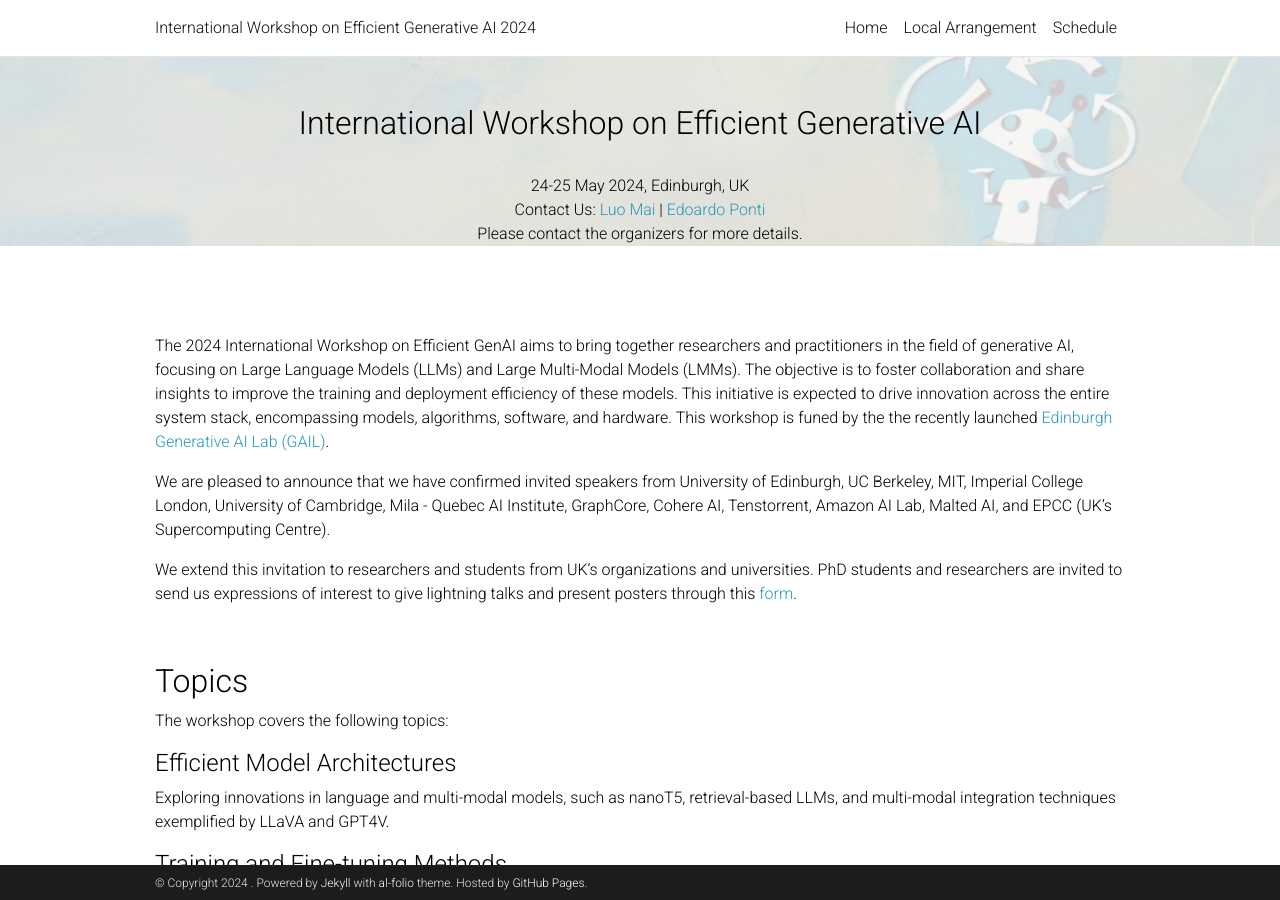
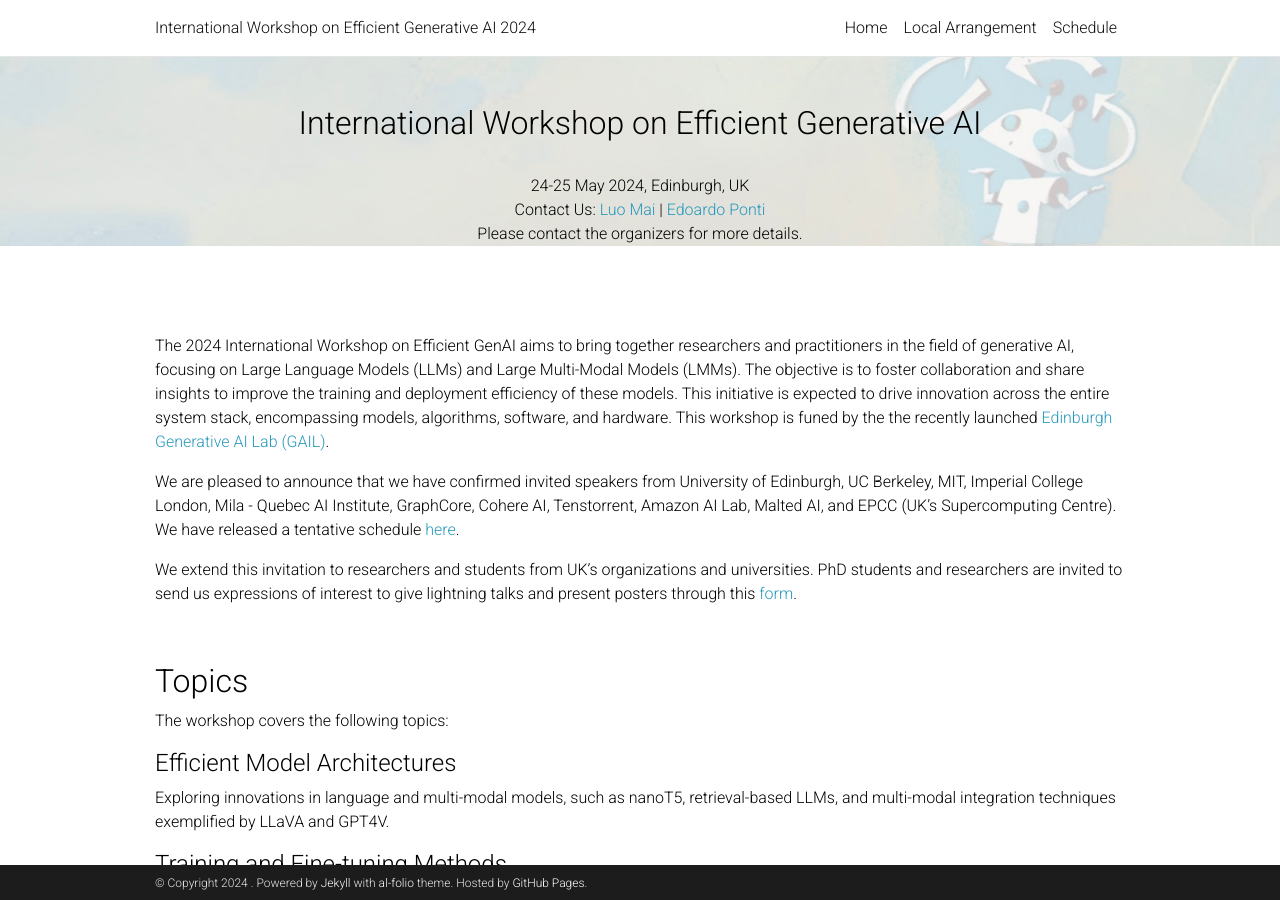
Before and after one commit to opensourcing-foundation-models/opensourcing-foundation-models.github.io, a Jekyll site: the page built from _pages/home.md, in a window 1280 px wide and 900 px high. Built offline with Jekyll 4.4.1, drawn with Linux system fonts in a browser that asks for light colours; comment, search, counter and statistics services are not loaded; a style sheet for code colours, icons or effects is not loaded.

Commit message:
Update home.md

```diff
--- a/_pages/home.md
+++ b/_pages/home.md
@@ -2,7 +2,7 @@
 layout: default2
 title: home
 permalink: /
-title: <h3  align="center">International Workshop on Efficient Generative AI</h3>
+title: <h3  align="center">2024 International Workshop on Efficient Generative AI</h3>
 nav_order: 1
 ---
 
@@ -23,7 +23,7 @@ nav_order: 1
 
 The 2024 International Workshop on Efficient GenAI aims to bring together researchers and practitioners in the field of generative AI, focusing on Large Language Models (LLMs) and Large Multi-Modal Models (LMMs). The objective is to foster collaboration and share insights to improve the training and deployment efficiency of these models. This initiative is expected to drive innovation across the entire system stack, encompassing models, algorithms, software, and hardware. This workshop is funed by the the recently launched [Edinburgh Generative AI Lab (GAIL)](https://www.ed.ac.uk/news/2023/university-to-lead-new-era-of-generative-ai).
 
-We are pleased to announce that we have confirmed invited speakers from University of Edinburgh, UC Berkeley, MIT, Imperial College London, University of Cambridge, Mila - Quebec AI Institute, GraphCore, Cohere AI, Tenstorrent, Amazon AI Lab, Malted AI, and EPCC (UK's Supercomputing Centre).
+We are pleased to announce that we have confirmed invited speakers from University of Edinburgh, UC Berkeley, MIT, Imperial College London, Mila - Quebec AI Institute, GraphCore, Cohere AI, Tenstorrent, Amazon AI Lab, Malted AI, and EPCC (UK's Supercomputing Centre). We have released a tentative schedule [here](https://efficient-generative-ai.github.io/schedule/).
 
 We extend this invitation to researchers and students from UK's organizations and universities. PhD students and researchers are invited to send us expressions of interest to give lightning talks and present posters through this [form](https://forms.office.com/e/LDj3QMiAYZ).
 
```
